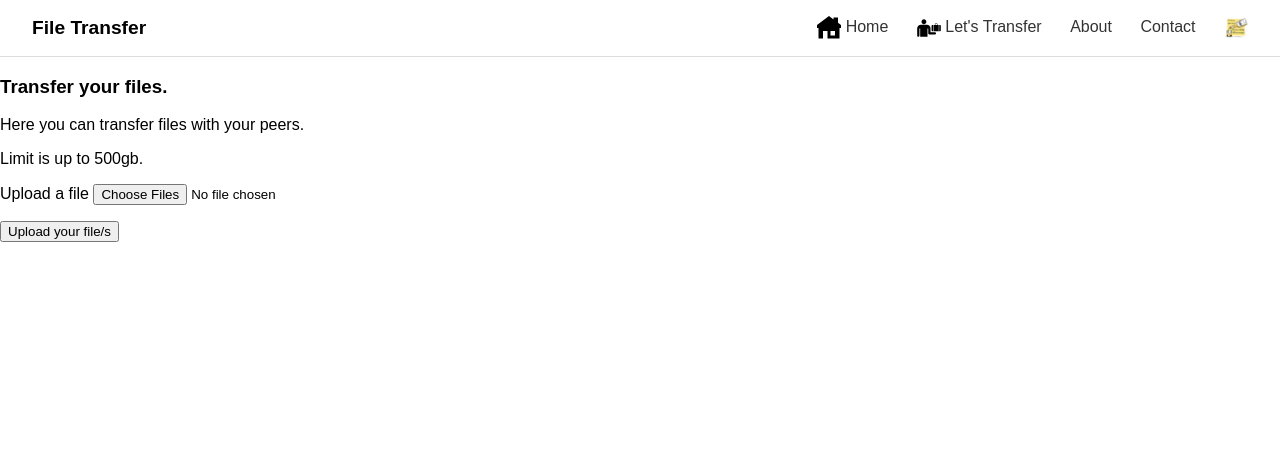
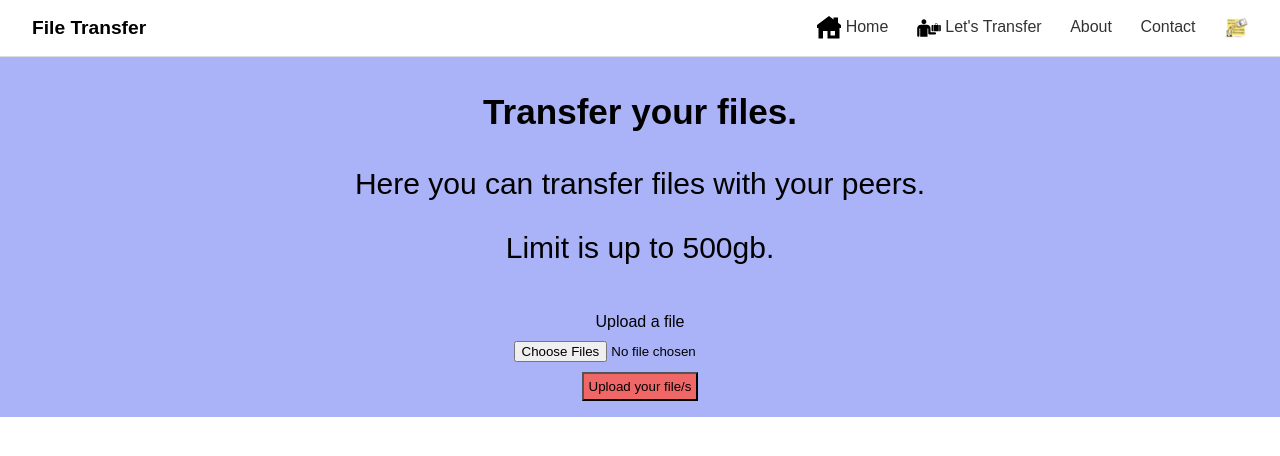
Before and after one commit to Adrian030304/FileTransfer, a Flask app: page /transfer-page in a window 1280 px wide. Shown: the top 456 px of the page. Run offline with Flask 3, Linux system fonts and the light colour scheme; some libraries are stand-ins or nearby versions.

Commit message:
form-style

```diff
--- a/app/static/css/style.css
+++ b/app/static/css/style.css
@@ -1,4 +1,7 @@
-body { margin: 0; font-family: Arial, sans-serif; }
+body {
+  margin: 0;
+  font-family: Arial, sans-serif;
+}
 .main-nav {
     display: flex;
     justify-content: space-between;
@@ -20,3 +23,32 @@ body { margin: 0; font-family: Arial, sans-serif; }
   vertical-align: middle;
   object-fit: contain;
 }
+
+.main-content{
+  display: flex;
+  justify-content: center;
+  align-items: center;
+  flex-direction: column;
+  gap: 2px;
+  background-color: rgb(170, 178, 248);
+}
+
+.inside-content {
+  font-size: 30px;
+  text-align: center;
+}
+
+.form-fields{
+  display: grid;
+  place-items: center;
+  gap: 10px;
+}
+
+.form-fields > label{
+  font-size: medium;
+}
+
+.form-fields > input:nth-child(3){
+  padding: 5px;
+  background-color: #ef6767;
+}
--- a/app/templates/main_page.html
+++ b/app/templates/main_page.html
@@ -2,7 +2,9 @@
 
 {% block content %}
     <div class="main-content">
-        <h3>Welcome to file transfer.</h3>
-        <p>Here you can transfer files with your friends.</p>
+        <div class="inside-content">
+            <h3>Welcome to file transfer.</h3>
+            <p>Here you can transfer files with your friends.</p>
+        </div>
     </div>
 {% endblock %}
--- a/app/templates/upload_page.html
+++ b/app/templates/upload_page.html
@@ -2,19 +2,21 @@
 
 {% block content %}
     <div class="main-content">
+        <div class="inside-content">
             <h3>Transfer your files.</h3>
             <p>Here you can transfer files with your peers.</p>
             <p>Limit is up to 500gb.</p>
         </div>
-
+        <div class="form">
             <form action="{{ url_for('transfer')}}" method="post" enctype="multipart/form-data">
                 {{ form.hidden_tag() }}
-        <p>
+                <p class="form-fields">
                     {{form.files.label}}
                     {{form.files()}}
-        </p>
-        <p>
                     {{form.submit()}}
                 </p>
             </form>
+        </div>
+    </div>
+
 {% endblock %}
```
Lines whose indentation alone changed are shown as unchanged.
